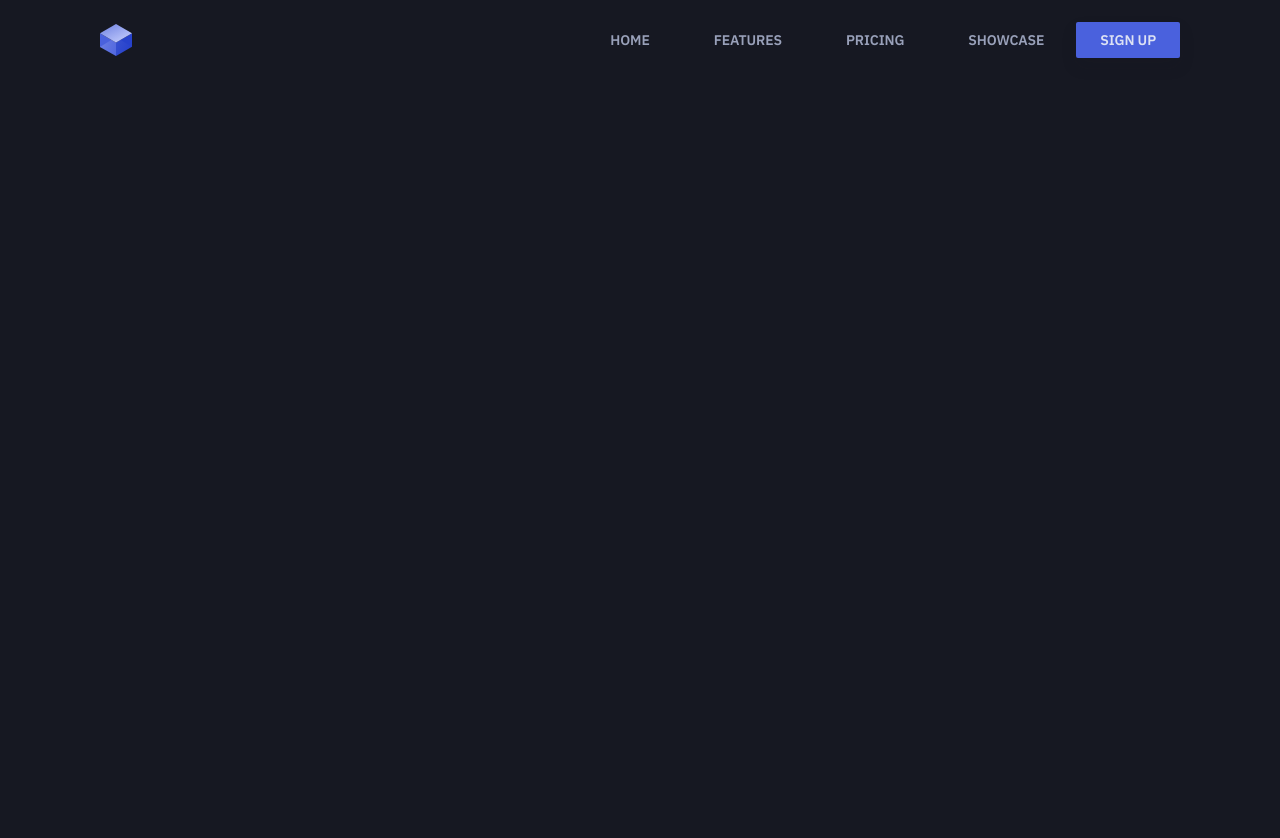
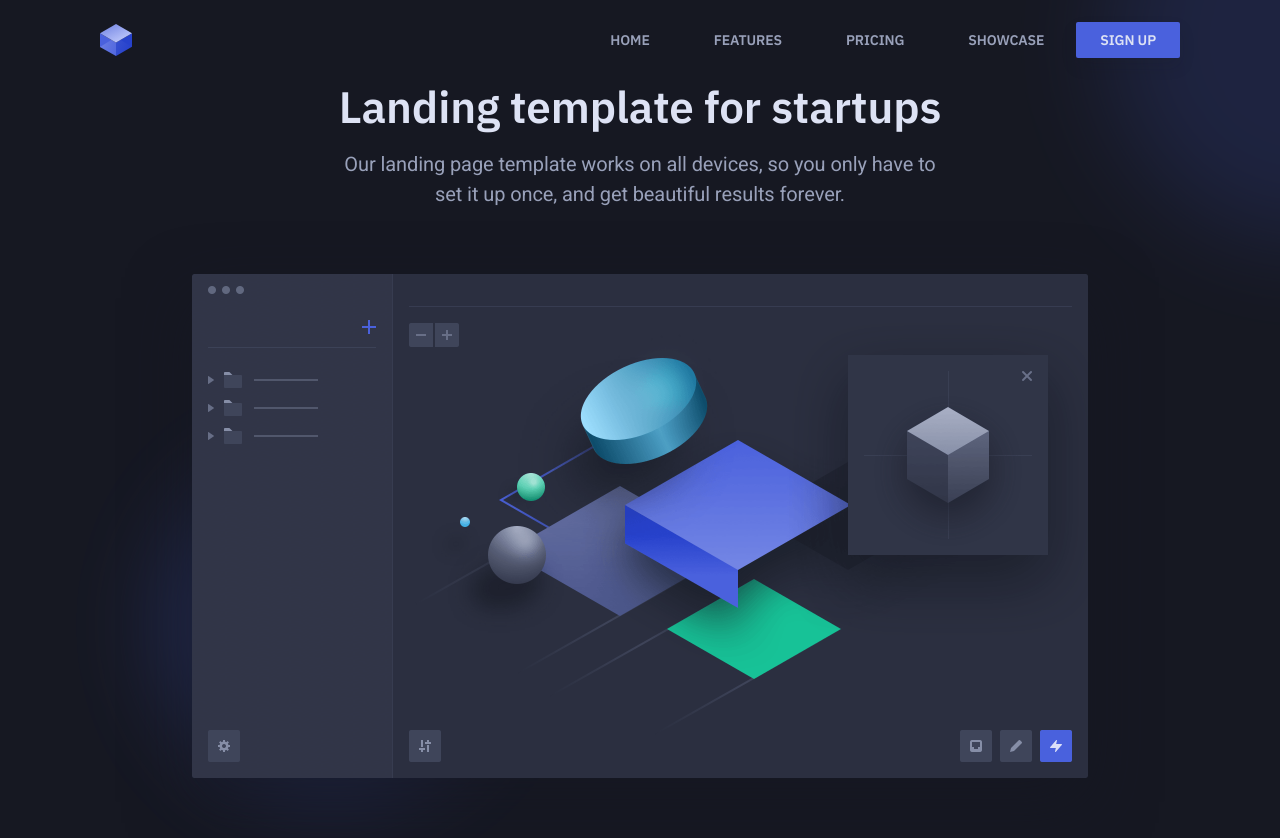
Before and after one commit to dodichakill/The-Chopo-LP, a React (Create React App) app: page / in a window 1280 px wide. Shown: the top 838 px of the page. Before the commit the page ends 800 px from the top, so only its background shows below. Built offline with nearby package versions, Linux system fonts and the light colour scheme.

Commit message:
clearing eps6

```diff
--- a/package.json
+++ b/package.json
@@ -8,6 +8,7 @@
     "@testing-library/user-event": "^12.1.10",
     "react": "^17.0.1",
     "react-dom": "^17.0.1",
+    "react-reveal": "^1.2.2",
     "react-router-dom": "^5.2.0",
     "react-scripts": "4.0.0",
     "web-vitals": "^0.2.4"
--- /dev/null
+++ b/src/elements/Section.js
@@ -0,0 +1,14 @@
+import React from "react";
+
+import propTypes from "prop-types";
+
+export default function Section(props) {
+  const className = ["section"];
+  className.push(props.className);
+  if (props.isCenteredContent) className.push("center-content");
+  return <section className={className.join(" ")}>{props.children}</section>;
+}
+Section.propTypes = {
+  isCenteredContent: propTypes.bool,
+  className: propTypes.string,
+};
--- a/src/scenes/Homepage.js
+++ b/src/scenes/Homepage.js
@@ -1,11 +1,43 @@
 import React from "react";
+import Fade from "react-reveal/Fade";
+import Section from "elements/Section";
+import Header from "parts/Header";
 
-import Button from "elements/Button";
-import Header from "parts/Header";
+import HeroImage from "assets/images/hero-image.png";
 export default function Homepage() {
   return (
-    <div>
+    <div className="body-wrap">
       <Header></Header>
+      <Section className="hero illustration-section-01" isCenteredContent>
+        <div className="container-sm">
+          <div className="hero-inner section-inner">
+            <div className="hero-content">
+              <Fade bottom delay={500}>
+                <h1 className="mt-0 mb-16">Landing template for startups</h1>
+              </Fade>
+              <div className="container-xs">
+                <Fade bottom delay={1000}>
+                  <p className="mt-0 mb-32">
+                    Our landing page template works on all devices, so you only
+                    have to set it up once, and get beautiful results forever.
+                  </p>
+                </Fade>
+              </div>
+            </div>
+            <div className="hero-figure illustration-element-01">
+              <Fade bottom delay={1500}>
+                <img
+                  className="has-shadow"
+                  src={HeroImage}
+                  alt="Hero"
+                  width="896"
+                  height="504"
+                />
+              </Fade>
+            </div>
+          </div>
+        </div>
+      </Section>
     </div>
   );
 }
```
Also changed, not shown: 1 other file (tests, documents, lock files or other folders).
